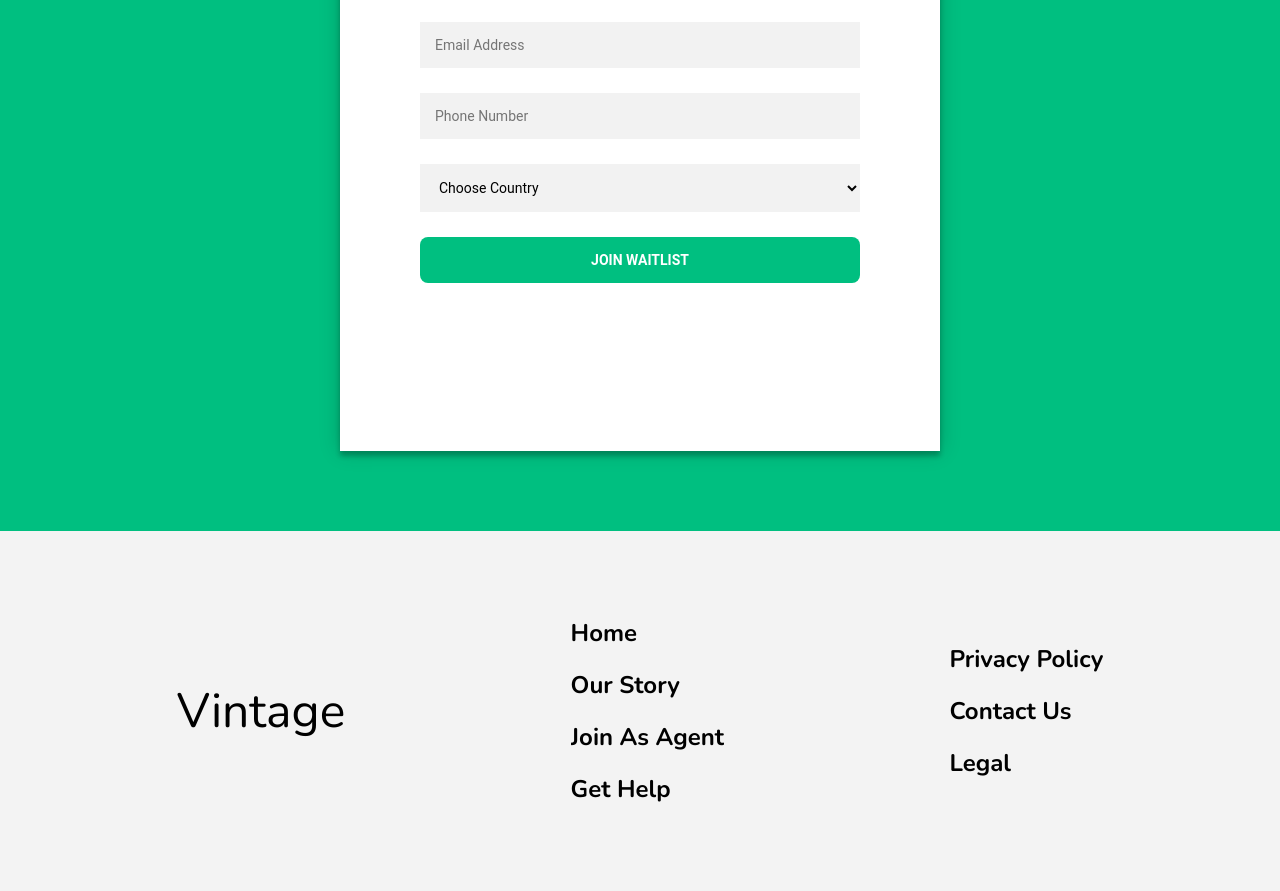
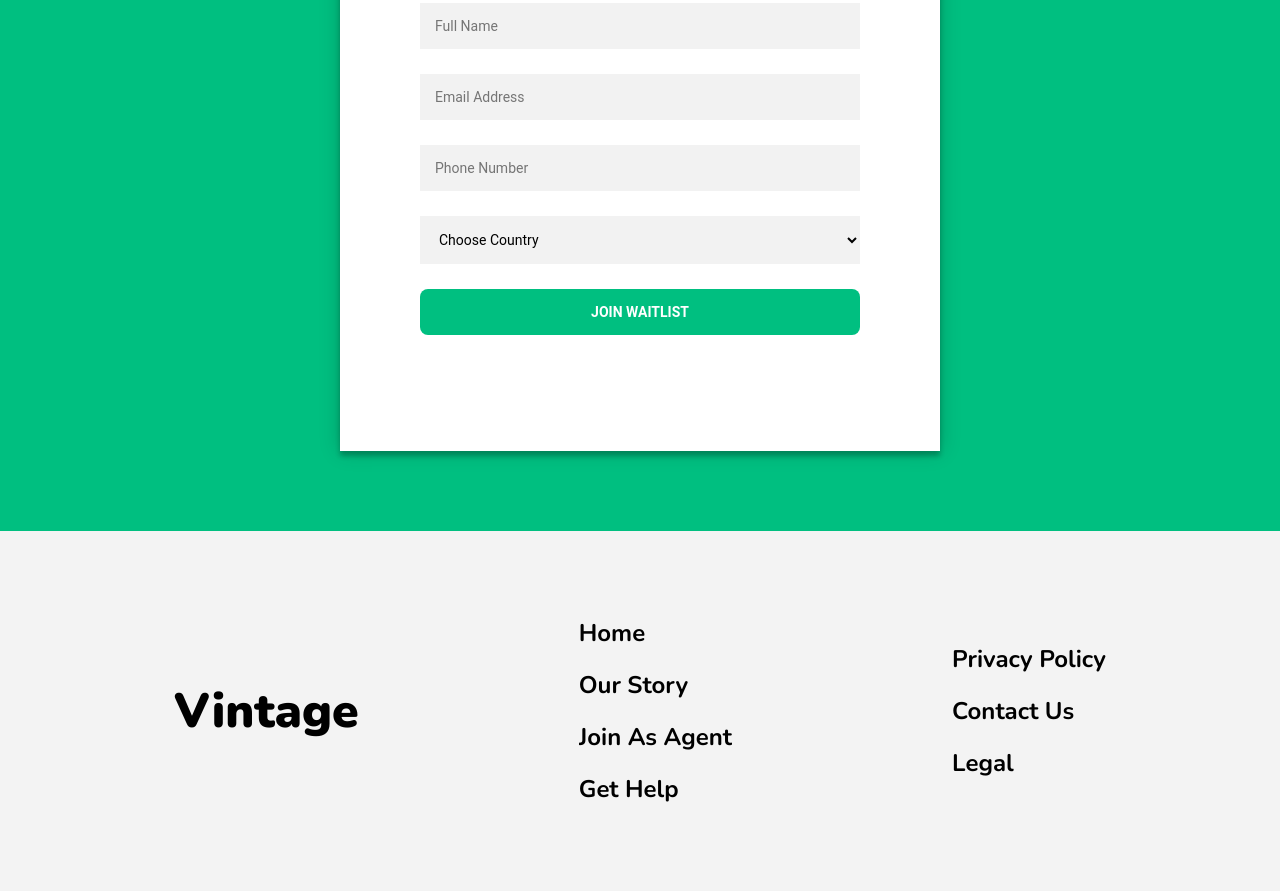
Before and after one commit to lawal-olaotan/Vintage_website, a plain HTML site: page Waitlist.html in a window 1280 px wide. Shown: the part 365-1256 px from the top of the page. Drawn offline with nearby package versions, Linux system fonts and the light colour scheme.

Commit message:
new changes

```diff
--- a/style.css
+++ b/style.css
@@ -159,9 +159,6 @@ form{
     gap: 6px;
 }
 
-.waitform{
-    margin-top: 30px;
-}
 .input{
     height: 48px;
     outline: none;
@@ -569,7 +566,7 @@ br{
     align-items: center;
     }
 
-x.footer_logo{
+.footer_logo{
     color: black;
     font-size: 3rem;
     font-weight:900;
@@ -636,7 +633,6 @@ x.footer_logo{
       order: 2;
     }
 
-
     /* Button up from tablet screen */
     .menu li.button a {
       padding: 10px 15px;
@@ -664,12 +660,9 @@ x.footer_logo{
     }
 /* end of nav bar */
 
-
-
     .hero_container{
         height: 80vh;
     }
-
 
     .hero_main{
         height: 60vh;
@@ -711,15 +704,6 @@ x.footer_logo{
         padding:30px 0 ;
     }
 
-    form{
-        height: 80%;
-        width: 80%;
-        display:flex;
-        flex-flow: column wrap;
-        gap: 10px;
-    }
-
-
     .hero_content h1{
         font-size: 4rem;
         font-weight: 900;
@@ -738,6 +722,15 @@ x.footer_logo{
     font-size: 1.5rem;
     }
 
+    form{
+        height: 80%;
+        width: 80%;
+        display:flex;
+        flex-flow: column wrap;
+        gap: 10px;
+        justify-content: center;
+    }
+
     .list_container{
         height: 100vh;
         width: 100vw;
@@ -752,7 +745,7 @@ x.footer_logo{
         width: 600px;
         display: flex;
         flex-flow: column wrap;
-        justify-content:space-around;
+        justify-content:center;
         align-items: center;
         text-align: center;
         background: #FFFFFF;
@@ -760,6 +753,8 @@ x.footer_logo{
         text-align: center;
         box-shadow: 0 0 20px 0 rgba(0, 0, 0, 0.2), 0 5px 5px 0 rgba(0, 0, 0, 0.24);
     }
+
+
 
     .list_form h1{
         font-size: 2rem;
```
